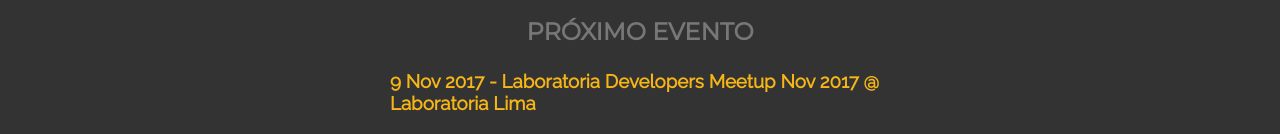
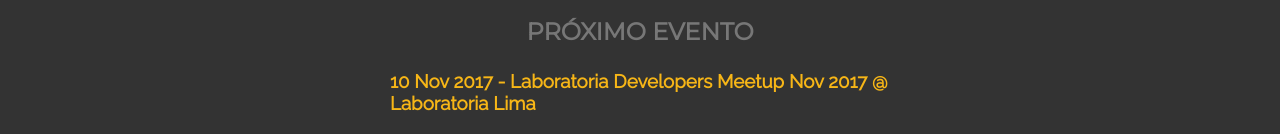
Before and after one commit to Laboratoria/developers.laboratoria.la, a React (Create React App) app: page / in a window 1280 px wide. Shown: the part 364-498 px from the top of the page. Built offline with nearby package versions, Linux system fonts and the light colour scheme.

Commit message:
arregla fecha de meetup

```diff
--- a/src/components/Events.js
+++ b/src/components/Events.js
@@ -17,7 +17,7 @@
     <div style={styles.container}>
       <h3>
         <a href="#">
-          9 Nov 2017 - Laboratoria Developers Meetup Nov 2017 @ Laboratoria Lima
+          10 Nov 2017 - Laboratoria Developers Meetup Nov 2017 @ Laboratoria Lima
         </a>
       </h3>
       <ul>
```
Also changed, not shown: 7 other files (tests, documents, lock files or other folders).
